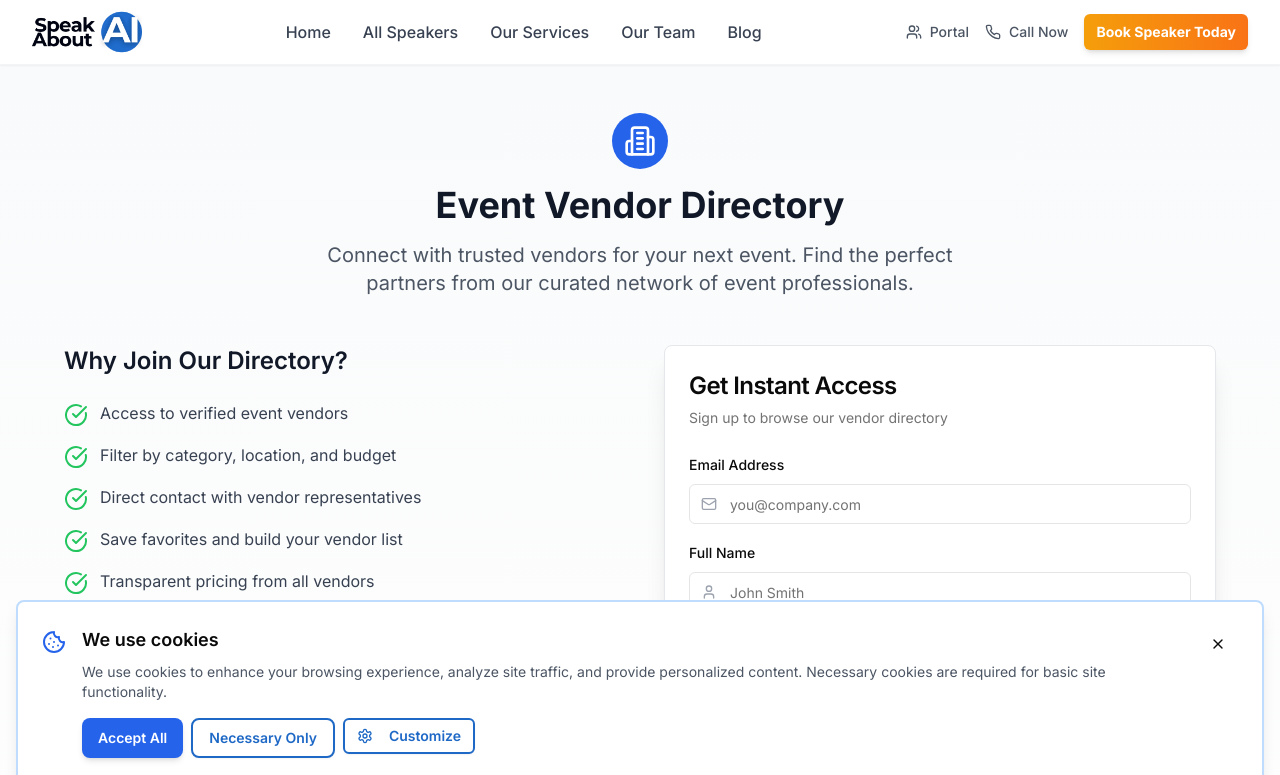
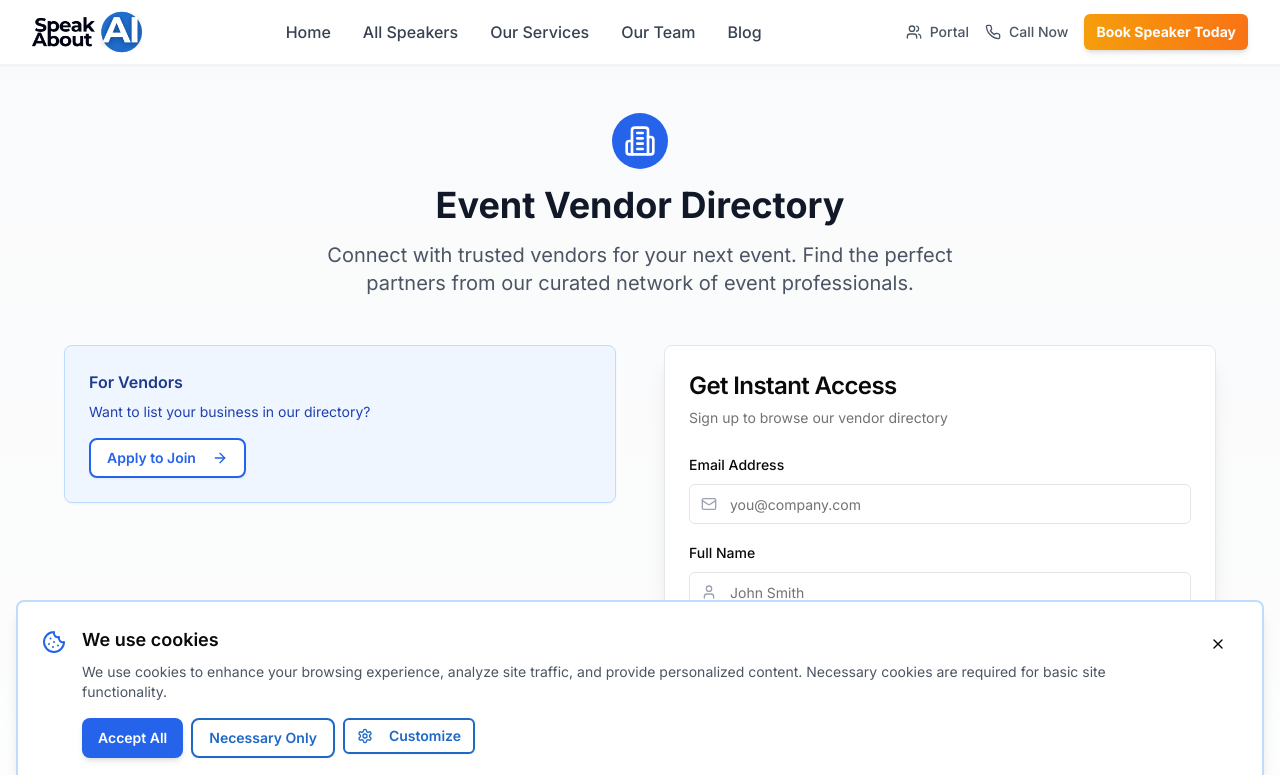
Before and after one commit to ncheyer/speak-about-ai-website, a Next.js app: page /directory in a window 1280 px wide. Shown: the top 775 px of the page. Built offline with nearby package versions, Linux system fonts and the light colour scheme.

Commit message:
Remove bullet points from directory landing page
- Remove all feature bullet points with checkmarks
- Remove 'Why Join Our Directory?' heading
- Clean up unused features array
- Keep vendor application card and signup form

```diff
--- a/app/directory/page.tsx
+++ b/app/directory/page.tsx
@@ -69,14 +69,6 @@ export default function DirectoryLandingPage() {
     }
   }
 
-  const features = [
-    "Access to verified event vendors",
-    "Filter by category, location, and budget",
-    "Direct contact with vendor representatives",
-    "Save favorites and build your vendor list",
-    "Transparent pricing from all vendors"
-  ]
-
   return (
     <div className="min-h-screen bg-gradient-to-b from-gray-50 to-white">
       <div className="container mx-auto px-4 py-12">
@@ -100,20 +92,7 @@ export default function DirectoryLandingPage() {
           <div className="grid lg:grid-cols-2 gap-12">
             {/* Features Section */}
             <div className="space-y-6">
-              <h2 className="text-2xl font-semibold text-gray-900 mb-6">
-                Why Join Our Directory?
-              </h2>
-
-              <div className="space-y-4">
-                {features.map((feature, index) => (
-                  <div key={index} className="flex items-start space-x-3">
-                    <CheckCircle className="h-6 w-6 text-green-500 mt-0.5" />
-                    <span className="text-gray-700">{feature}</span>
-                  </div>
-                ))}
-              </div>
-
-              <Card className="mt-8 border-blue-200 bg-blue-50">
+              <Card className="border-blue-200 bg-blue-50">
                 <CardContent className="p-6">
                   <h3 className="font-semibold text-blue-900 mb-2">
                     For Vendors
```
